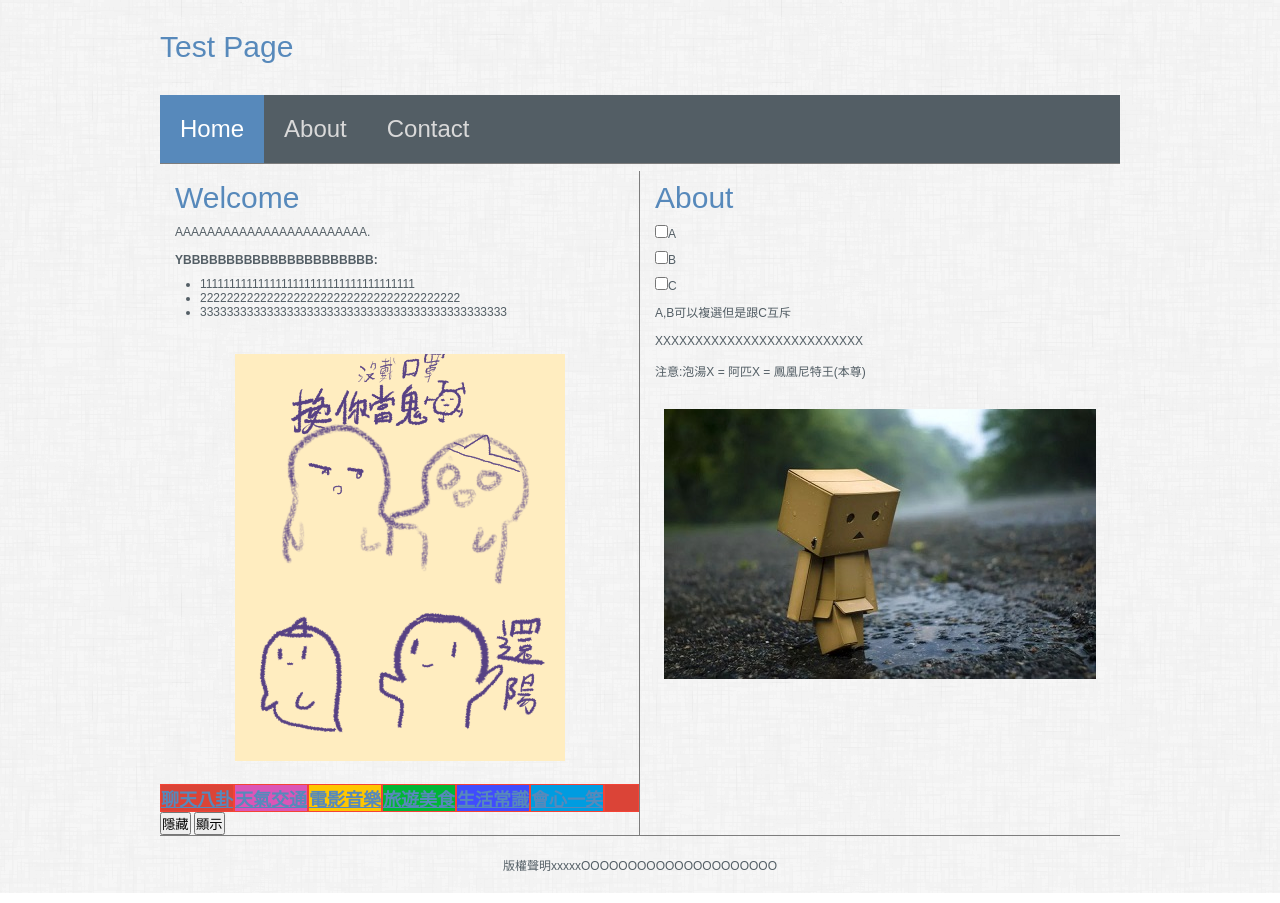
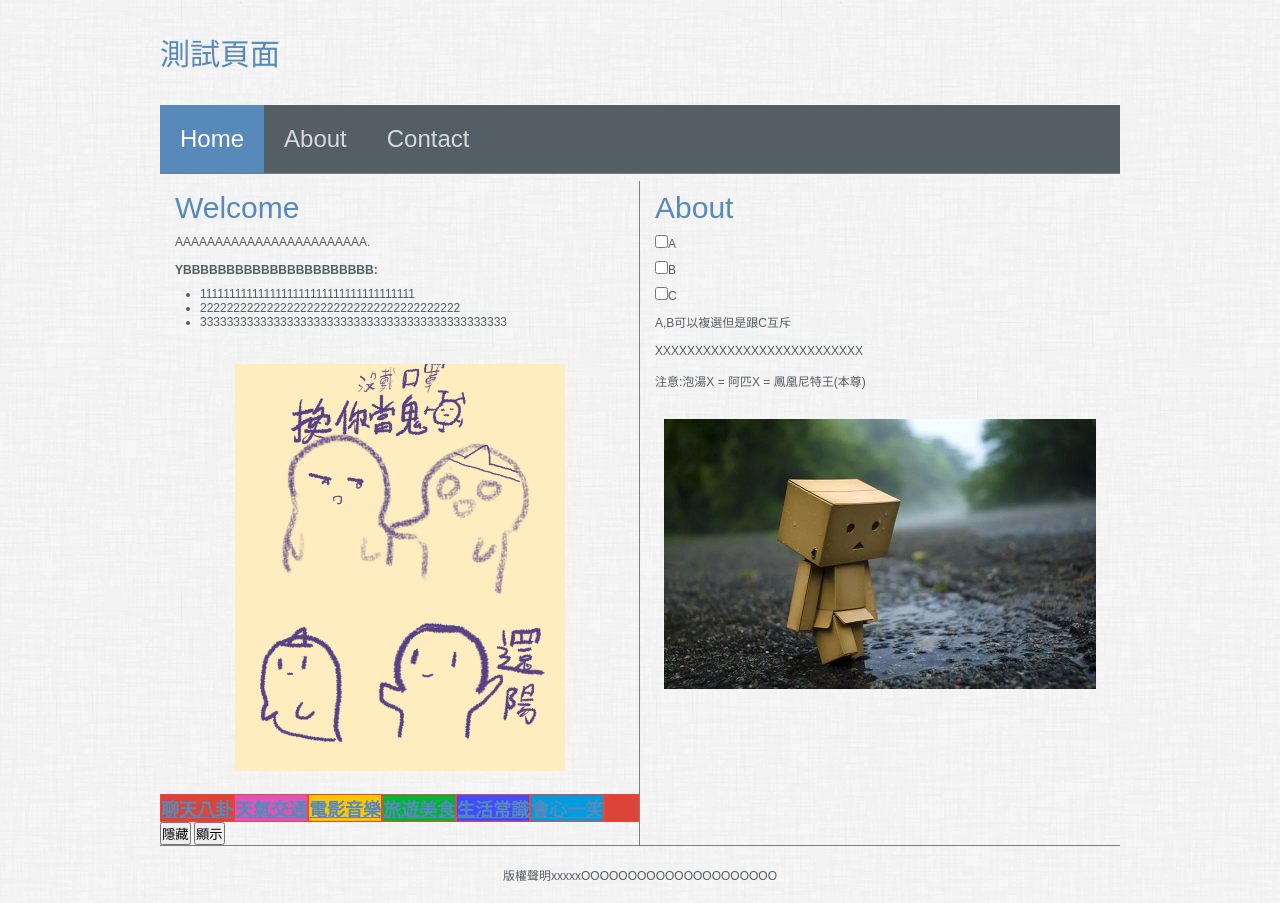
Before and after one commit to cdhafsbtvtnhf/DemoPage, a plain HTML site: page index.html in a window 1280 px wide. Drawn offline with Linux system fonts and the light colour scheme.

Commit message:
Update index.html

```diff
--- a/index.html
+++ b/index.html
@@ -47,7 +47,7 @@ function chk2()
 <body>
 
   <header class="container">
-    <h1>Test Page</h1>
+    <h1>測試頁面</h1>
     <nav>
         <ul id="navlist">
             <li id="active"><a href="#">Home</a></li>
```
